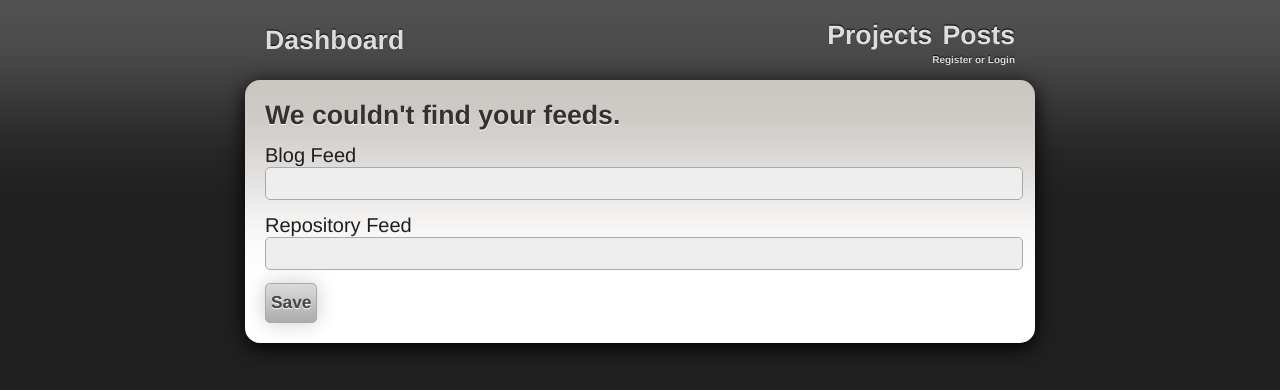
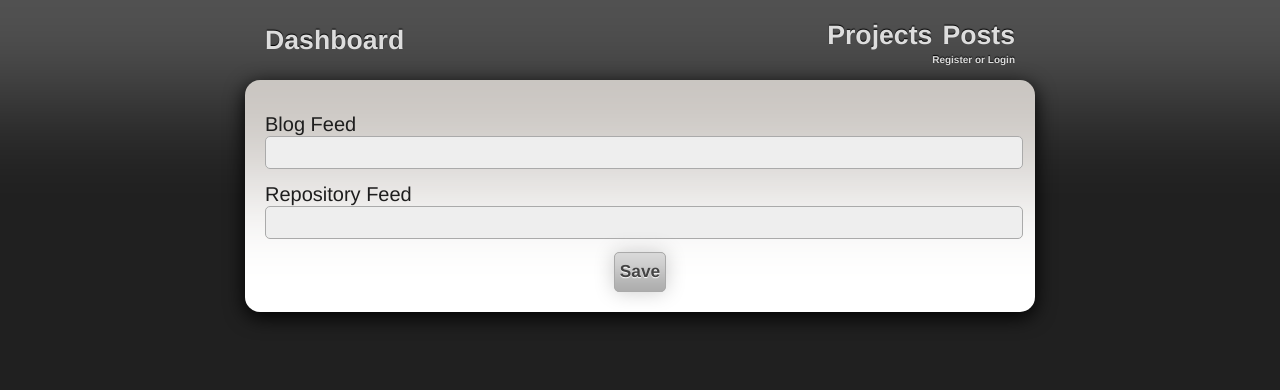
Before and after one commit to rcos/Observatory-retired, a Django app: template observatory/templates/projects/rss-feeds.html in a window 1280 px wide. Shown: the top 390 px of the page. Run offline with Django 3.2, Linux system fonts and the light colour scheme; the template is opened without the code that fills it, so the values that code supplies are empty; parts of the project's set-up code (start-up, migrations or seed data) failed here and were passed over.

Commit message:
Use error headers for blog/repo feeds.

```diff
--- a/observatory/templates/projects/rss-feeds.html
+++ b/observatory/templates/projects/rss-feeds.html
@@ -3,16 +3,6 @@
 {% block title %}Dashboard • Feeds for {{ post.title }}{% endblock %}
 
 {% block content %}
-{% if single %}
-    {% if repo_rss %}
-        <h2>We couldn't find your blog feed.</h2>
-    {% else %}
-        <h2>We couldn't find your repository feed.</h2>
-    {% endif %}
-{% else %}
-    <h2>We couldn't find your feeds.</h2>
-{% endif %}
-
 <form action="{{ next }}" method="post">
     {% csrf_token %}
 
@@ -63,6 +53,8 @@
         </p>
     {% endif %}
 
-    <input type="submit" class="button" value="Save" />
+    <div class="submitbutton">
+        <input type="submit" class="button" value="Save" />
+    </div>
 </form>
 {% endblock %}
```
Also changed, not shown: observatory/dashboard/util.py (+11 -1 lines).
